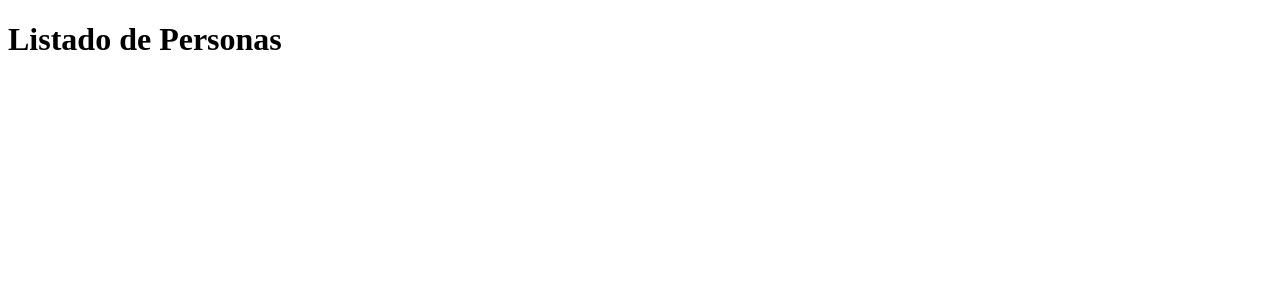
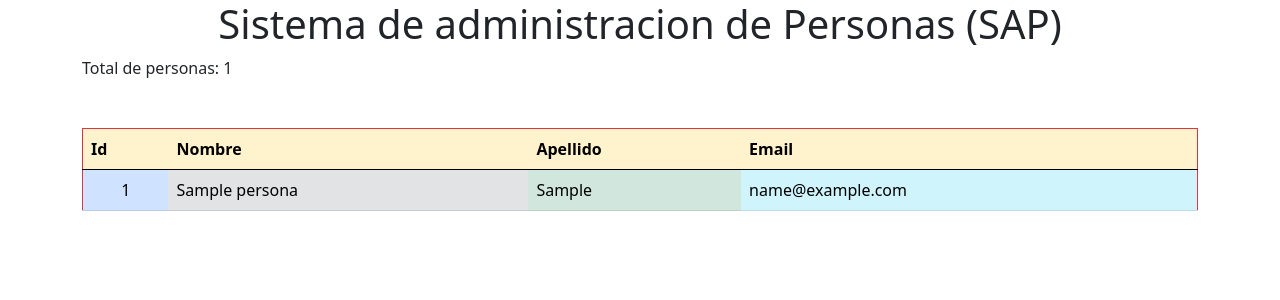
Before and after one commit to VictorCarmonaMoraza/AppFlask2024, a Flask app: page /persona in a window 1280 px wide. Shown: the top 300 px of the page. Run offline with Flask 3, Linux system fonts and the light colour scheme; tables that the repository leaves empty hold one stand-in row (values such as "Sample post"); some libraries are stand-ins or nearby versions.

Commit message:
Listado de Personas con Flask y SQLAlchemy -parte2

```diff
--- a/app.py
+++ b/app.py
@@ -1,4 +1,5 @@
 from flask import Flask, request, render_template, url_for, jsonify, session
+from flask_bootstrap import Bootstrap
 from flask_migrate import Migrate
 from flask_sqlalchemy import SQLAlchemy
 from werkzeug.exceptions import abort
@@ -7,6 +8,7 @@ from werkzeug.utils import redirect
 
 
 app = Flask(__name__)
+Bootstrap(app)
 
 #Configuracion de la BD
 USER_DB = 'postgres'
--- a/templates/index.html
+++ b/templates/index.html
@@ -2,9 +2,39 @@
 <html lang="en">
 <head>
     <meta charset="UTF-8">
-    <title>Listado de Personas</title>
+    <title >Listado de Personas</title>
+    <link href="https://cdn.jsdelivr.net/npm/bootstrap@5.0.2/dist/css/bootstrap.min.css" rel="stylesheet" integrity="sha384-EVSTQN3/azprG1Anm3QDgpJLIm9Nao0Yz1ztcQTwFspd3yD65VohhpuuCOmLASjC" crossorigin="anonymous">
 </head>
+
 <body>
-<h1>Listado de Personas</h1>
+<div class="container">
+<h1 class="text-center">Sistema de administracion de Personas (SAP)</h1>
+<div>
+    Total de personas: {{total_personasTemplate}}
+</div>
+<br>
+<br>
+<div>
+    <table border="1" class="table table-hover border border-danger">
+        <thead class="table-warning">
+            <th scope="row">Id</th>
+            <th>Nombre</th>
+            <th>Apellido</th>
+            <th>Email</th>
+        </thead>
+        <tbody>
+        <!--Los tr deben de repetirse tantas veces como Personas tenga la lista-->
+        {%  for persona in personasTemplate %}
+        <tr>
+            <td class="table-primary text-center">{{persona.id}}</td>
+            <td class="table-secondary">{{persona.nombre}}</td>
+            <td class="table-success">{{persona.apellido}}</td>
+            <td class="table-info">{{persona.email}}</td>
+        </tr>
+        {% endfor %}
+        </tbody>
+    </table>
+</div>
+    </div>
 </body>
 </html>
```
